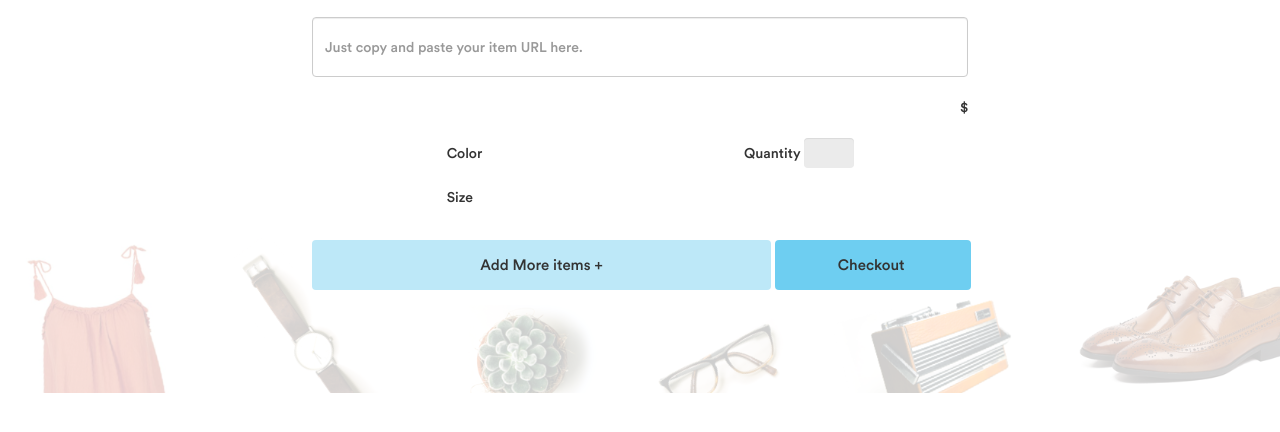
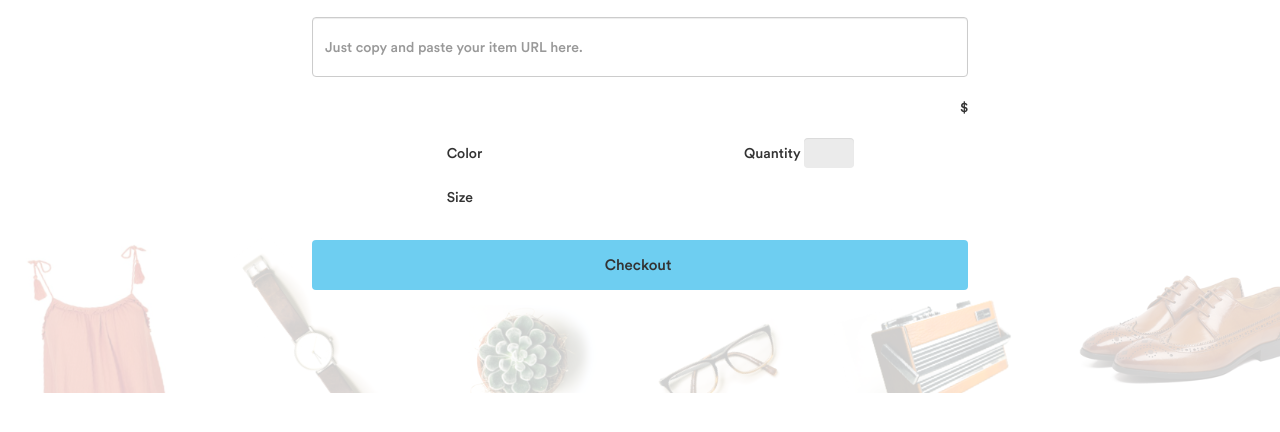
Before and after one commit to jjwujiajun/loot-sg, a PHP site: page / in a window 1280 px wide. Shown: the part 354-786 px from the top of the page. Run offline with PHP 8.4, Linux system fonts and the light colour scheme; some libraries are stand-ins or nearby versions.

Commit message:
Add more items removed, checkout button enlarged

```diff
--- a/css/style.css
+++ b/css/style.css
@@ -247,21 +247,10 @@
 .cart-actions {
     margin-top: 10px;
 }
-.cart-actions .add-more {
-    display: inline-block;
-
-    width: 70%;
-    height: 50px;
-    line-height: 35px;
-
-    font-size: 15px;
-    text-align: center;
-    background: #BDE8F8;
-}
 .cart-actions .checkout {
     display: inline-block;
 
-    width: 30%;
+    width: 100%;
     height: 50px;
     line-height: 35px;
 
--- a/home.html
+++ b/home.html
@@ -49,7 +49,6 @@
                 </div>
                 <!-- Add to cart -->
                 <div class="cart-actions">
-                    <div class="btn add-more">Add More items +</div>
                     <div class="btn checkout">
                         Checkout
                         <img src="">
```
